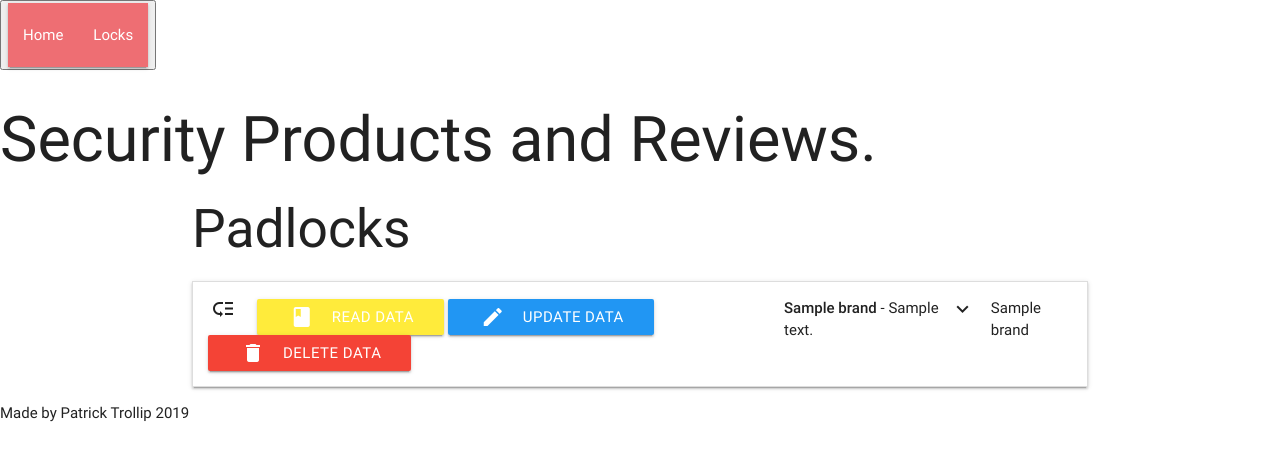
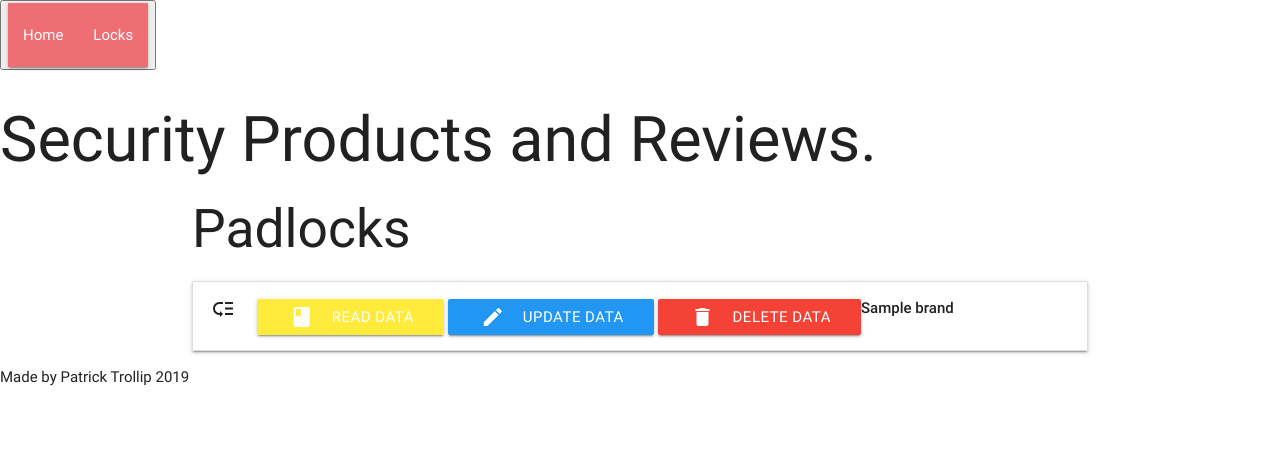
Before and after one commit to Patoman90/Patrick-s-Milestone-Project-3, a Flask app: page / in a window 1280 px wide. Shown: the part 23-484 px from the top of the page. Run offline with Flask 2, Linux system fonts and the light colour scheme; a database or web service that is not in the repository returns one stand-in record (values such as "Sample title"); some libraries are stand-ins or nearby versions.

Commit message:
edited index.html

```diff
--- a/templates/index.html
+++ b/templates/index.html
@@ -15,11 +15,8 @@
                                   <a href= "{{url_for('delete_lock', lock_id=lock._id)}}" class="waves-effect waves-light btn btn_small red"><i class="material-icons left">delete</i>Delete data</a>
                             </div>
                             <div class="header col s9">
-                                     <strong>{{ lock.Brand }}</strong>  - {{ lock.Description }}
+                                     <strong>{{ lock.Brand }}</strong>
                             </div>
-
-                            <i class="material-icons">keyboard_arrow_down</i>
-                                 {{ lock.Brand }}
                      </div>
                         <div class="collapsible-body">
                                 <span><i class="material-icons">info</i><p>{{ lock.Description }}</p> </span>
```
